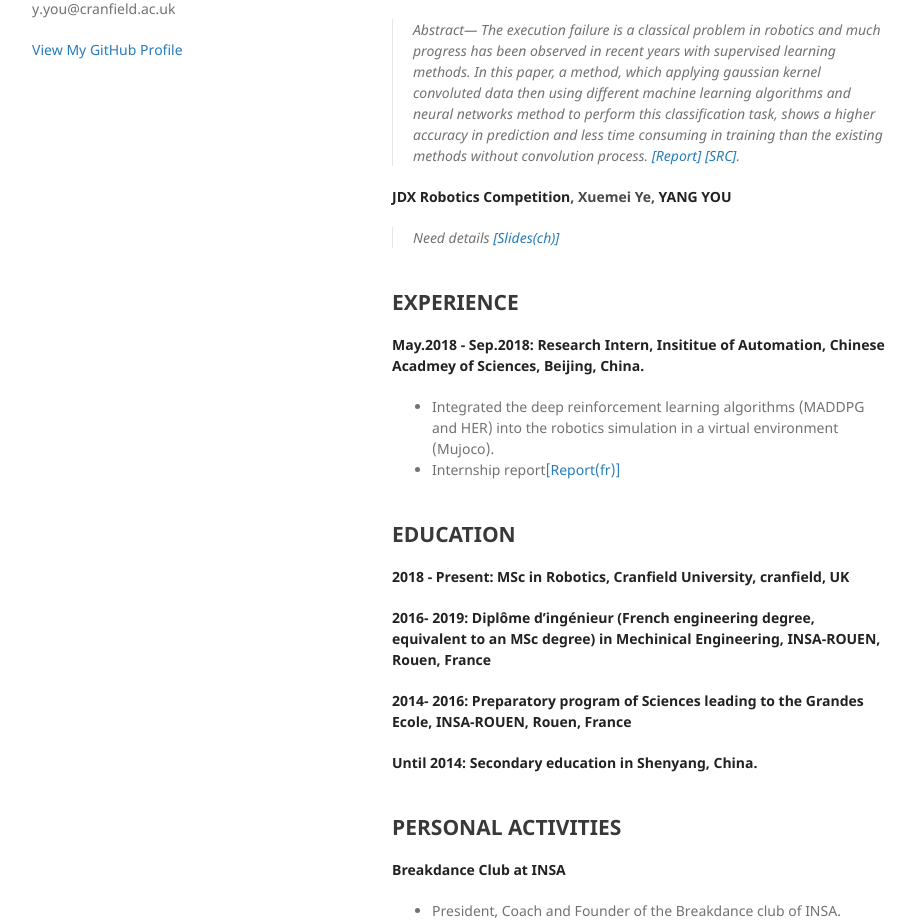
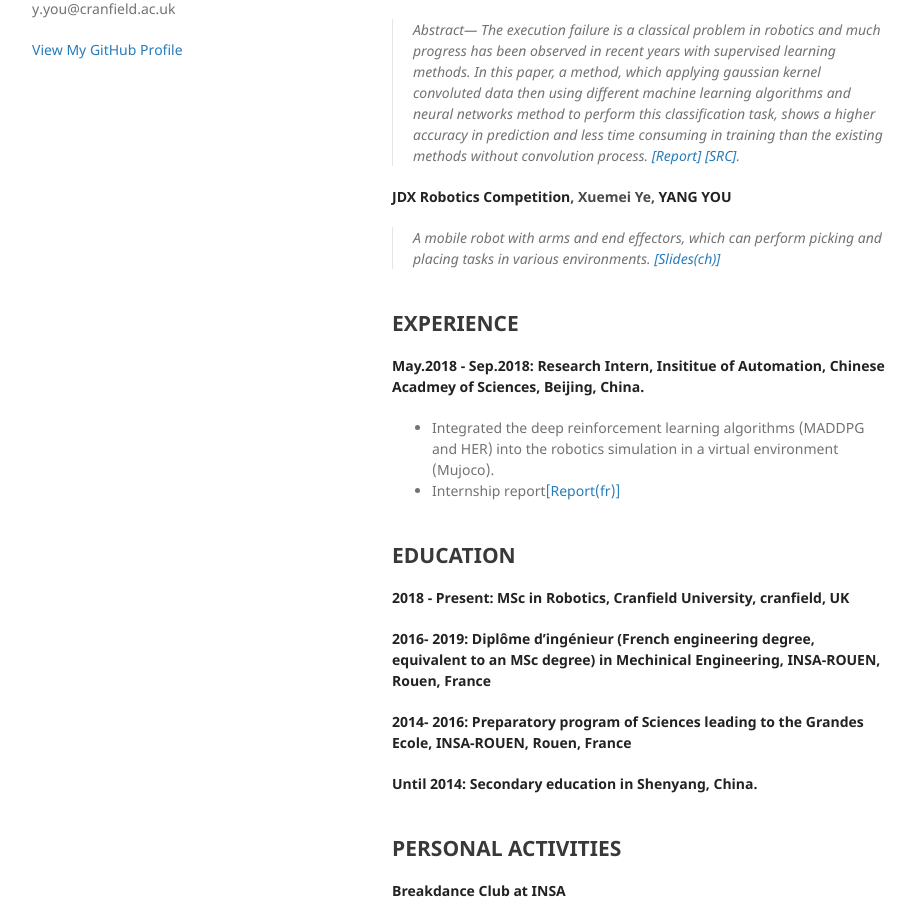
Before and after one commit to yangyou95/yangyou95.github.io, a Jekyll site: the page built from index.md, in a window 1280 px wide and 1393 px high. Shown: the part 360-1283 px from the top of the window, without its empty margins (178-1094 px from the left). Built offline with Jekyll 4.4.1, drawn with Linux system fonts in a browser that asks for light colours.

Commit message:
Update index.md

```diff
--- a/index.md
+++ b/index.md
@@ -36,7 +36,7 @@ training than the existing methods without convolution process.
 
 #### **JDX Robotics Competition**, Xuemei Ye, **YANG YOU**
 
-> Need details
+> A mobile robot with arms and end effectors, which can perform picking and placing tasks in various environments.
 > [[Slides(ch)]](./assets/reports/slides_ch.pptx)
 
 
```
